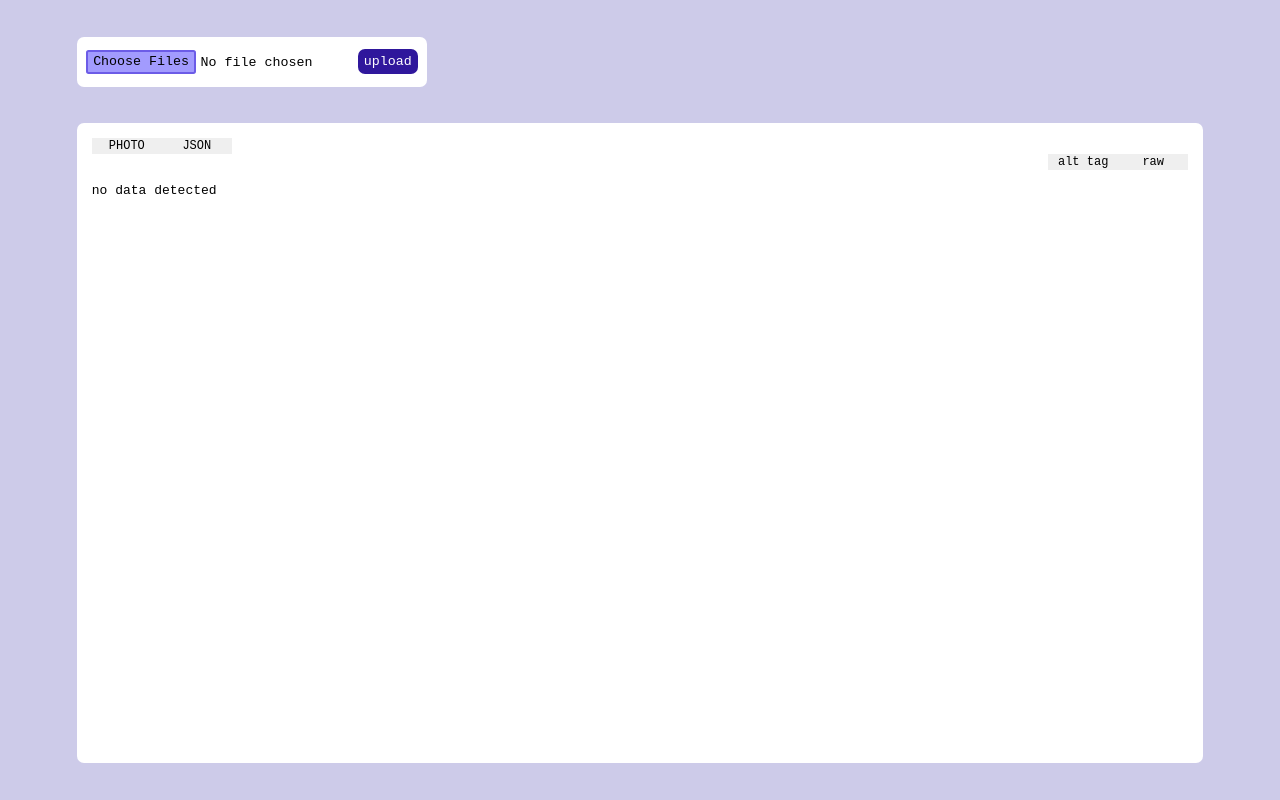
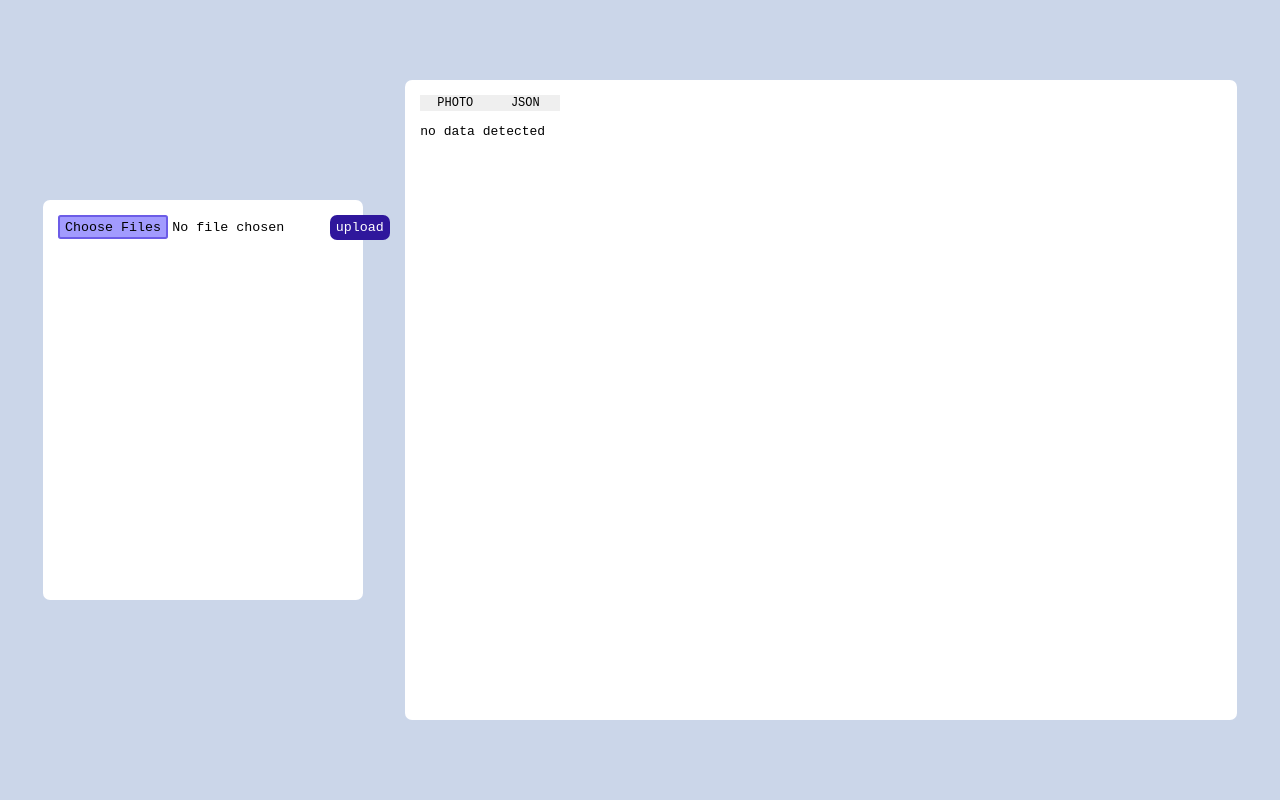
Before and after one commit to minori-fh/altgen, a React (Create React App) app in the folder client/: page / in a window 1280 px wide. Built offline with nearby package versions, Linux system fonts and the light colour scheme.

Commit message:
remove format option for json view

```diff
--- a/client/src/App.css
+++ b/client/src/App.css
@@ -48,9 +48,9 @@
   width: 100%;
   max-width: 100%;
   height: 100vh;
-  background-color: rgb(205, 203, 233);
+  background-color: rgb(203, 214, 233);
   display: flex;
-  flex-direction: column;
+  flex-direction: row;
   align-items: center;
   justify-content: space-evenly;
   font-family: 'Roboto Mono', monospace !important;
--- a/client/src/components/InputPanel/style.css
+++ b/client/src/components/InputPanel/style.css
@@ -1,7 +1,7 @@
 #input-panel-container {
-    width: 88%;
-    max-width: 88%;
-    height: 50px;
+    width: 25%;
+    max-width: 25%;
+    height: 400px;
     text-align: center;
     display: flex;
     justify-content: flex-start;
@@ -16,13 +16,13 @@ select {
 #form {
     background-color: white;
     border-radius: 7px;
-    width: 350px;
-    max-width: 350px;
-    height: 50px;
+    width: 100%;
+    max-width: 100%;
+    height: 100%;
     display: flex;
     flex-direction: row;
-    justify-content: center;
-    align-items: center;
+    justify-content: flex-start;
+    align-items: flex-start;
     font-family: 'Roboto Mono', monospace !important;
     padding: 15px;
 }
--- a/client/src/components/OutputPanel/index.js
+++ b/client/src/components/OutputPanel/index.js
@@ -9,7 +9,7 @@ class OutputPanel extends Component {
     constructor(props){
         super()
         this.state = {
-            format: "focus",
+            // format: "focus",
             view: "json"
         }
     }
@@ -19,22 +19,10 @@ class OutputPanel extends Component {
         this.setState({view: event.target.value})
     }
 
-    setFormat = (event) => {
-        console.log("SETTING STATE format: " + event.target.value)
-        this.setState({format: event.target.value})
-    }
-
-    copyToClipboard = () => {
-        console.log("copy to clipboard event handler fired")
-
-        let value;
-
-        if (this.state.view == "json"){
-            if (this.state.format == "focus"){
-                value = JSON.stringify(this.props.detectFocus, null, 2)
-            }
-        }
-    }
+    // setFormat = (event) => {
+    //     console.log("SETTING STATE format: " + event.target.value)
+    //     this.setState({format: event.target.value})
+    // }
 
     render(){
 
@@ -43,21 +31,12 @@ class OutputPanel extends Component {
 
         if (this.props.renderOutput) {
             if (this.state.view == "json"){
-                if (this.state.format == "focus"){
                     code = JSON.stringify(this.props.detectFocus, null, 2)
                     output =
                     <div>
                         <div>{code}</div>
                         <CopyBtn text={code}/>
                     </div>
-                } else if (this.state.format == "raw"){
-                    code = JSON.stringify(this.props.detectRaw, null, 2)
-                    output =
-                    <div>
-                        <div>{code}</div>
-                        <CopyBtn text={code}/>
-                    </div>
-                }
             } else if (this.state.view == "photo"){
                 output = <PhotoView filenames={this.props.filenames} urls={this.props.urls} detectFocus={this.props.detectFocus} />
             }
@@ -70,10 +49,10 @@ class OutputPanel extends Component {
                     <button class="btn-view" onClick={this.setView} value="json">JSON</button>
                 </div>
 
-                <div id="output-menubar">
+                {/* <div id="output-menubar">
                     <button class="btn-jsonview" onClick={this.setFormat} value="focus">alt tag</button>
                     <button class="btn-jsonview" onClick={this.setFormat} value="raw">raw</button>
-                </div>
+                </div> */}
 
                 <div class ="codebox">
                     {this.props.renderOutput ?
--- a/client/src/components/OutputPanel/style.css
+++ b/client/src/components/OutputPanel/style.css
@@ -1,6 +1,6 @@
 #output-panel-container {
-    width: 88%;
-    max-width: 88%;
+    width: 65%;
+    max-width: 65%;
     height: 80%;
     background-color: white;
     border-radius: 7px;
```
Also changed, not shown: 2 other files (tests, documents, lock files or other folders).
